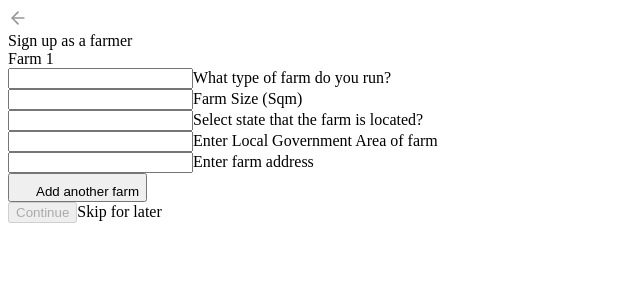
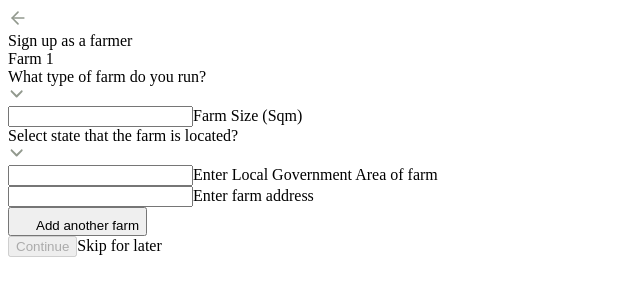
Before and after one commit to Mostcharming/smileagricmarket_client, a Next.js app: page /auth/onboarding in a window 1280 px wide. Shown: the top 300 px of the page, without its empty margins (0-640 px from the left). Built offline with nearby package versions, Linux system fonts and the light colour scheme.

Commit message:
feature/auth

```diff
--- a/components/ui/select.tsx
+++ b/components/ui/select.tsx
@@ -239,7 +239,7 @@ export default function Select({
               {selectedOption.label}
             </span>
           ) : (
-            <span className="truncate text-border">{placeholder || "Select"}</span>
+            <span className="truncate text-border">{placeholder}</span>
           )}
         </span>
         <div>
--- a/pages/auth/onboarding.tsx
+++ b/pages/auth/onboarding.tsx
@@ -1,8 +1,9 @@
+/* eslint-disable @typescript-eslint/no-explicit-any */
 "use client"
 
 import { useState } from "react"
 import { AddIcon, ArrowLeftIcon } from "@/components/icons"
-import { Button, Typography, Input } from "@/components/ui"
+import { Button, Typography, Input, Select } from "@/components/ui"
 
 const emptyFarm = () => ({
   type: "",
@@ -11,6 +12,20 @@ const emptyFarm = () => ({
   lga: "",
   address: "",
 })
+
+const FARM_TYPES = [
+  { label: "Poultry", value: "poultry" },
+  { label: "Vegetable", value: "vegetable" },
+  { label: "Livestock", value: "livestock" },
+  // add real options from your codebase if available
+]
+
+const STATES = [
+  { label: "Lagos", value: "lagos" },
+  { label: "Oyo", value: "oyo" },
+  { label: "Kano", value: "kano" },
+  // add remaining states
+]
 
 const Onboarding = () => {
   const [step, setStep] = useState<1 | 2>(1)
@@ -24,6 +39,16 @@ const Onboarding = () => {
       return copy
     })
   }
+
+  const handleSelectChange =
+    (index: number, field: string) =>
+    (valueOrEvent: any) => {
+      const value =
+        typeof valueOrEvent === "string"
+          ? valueOrEvent
+          : valueOrEvent?.target?.value ?? ""
+      updateFarm(index, field, value)
+    }
 
   const addFarm = () => setFarms(prev => [...prev, emptyFarm()])
   const removeFarm = (index: number) =>
@@ -82,12 +107,12 @@ const Onboarding = () => {
                 )}
               </div>
 
-              <Input
+              <Select
                 label="What type of farm do you run?"
                 id={`farm-type-${idx}`}
-                type="text"
                 value={farm.type}
-                onChange={e => updateFarm(idx, "type", e.target.value)}
+                options={FARM_TYPES}
+                onChange={handleSelectChange(idx, "type")}
                 className="mb-4"
               />
 
@@ -100,12 +125,12 @@ const Onboarding = () => {
                 className="mb-4"
               />
 
-              <Input
+              <Select
                 label="Select state that the farm is located?"
                 id={`farm-state-${idx}`}
-                type="text"
                 value={farm.state}
-                onChange={e => updateFarm(idx, "state", e.target.value)}
+                options={STATES}
+                onChange={handleSelectChange(idx, "state")}
                 className="mb-4"
               />
 
```
